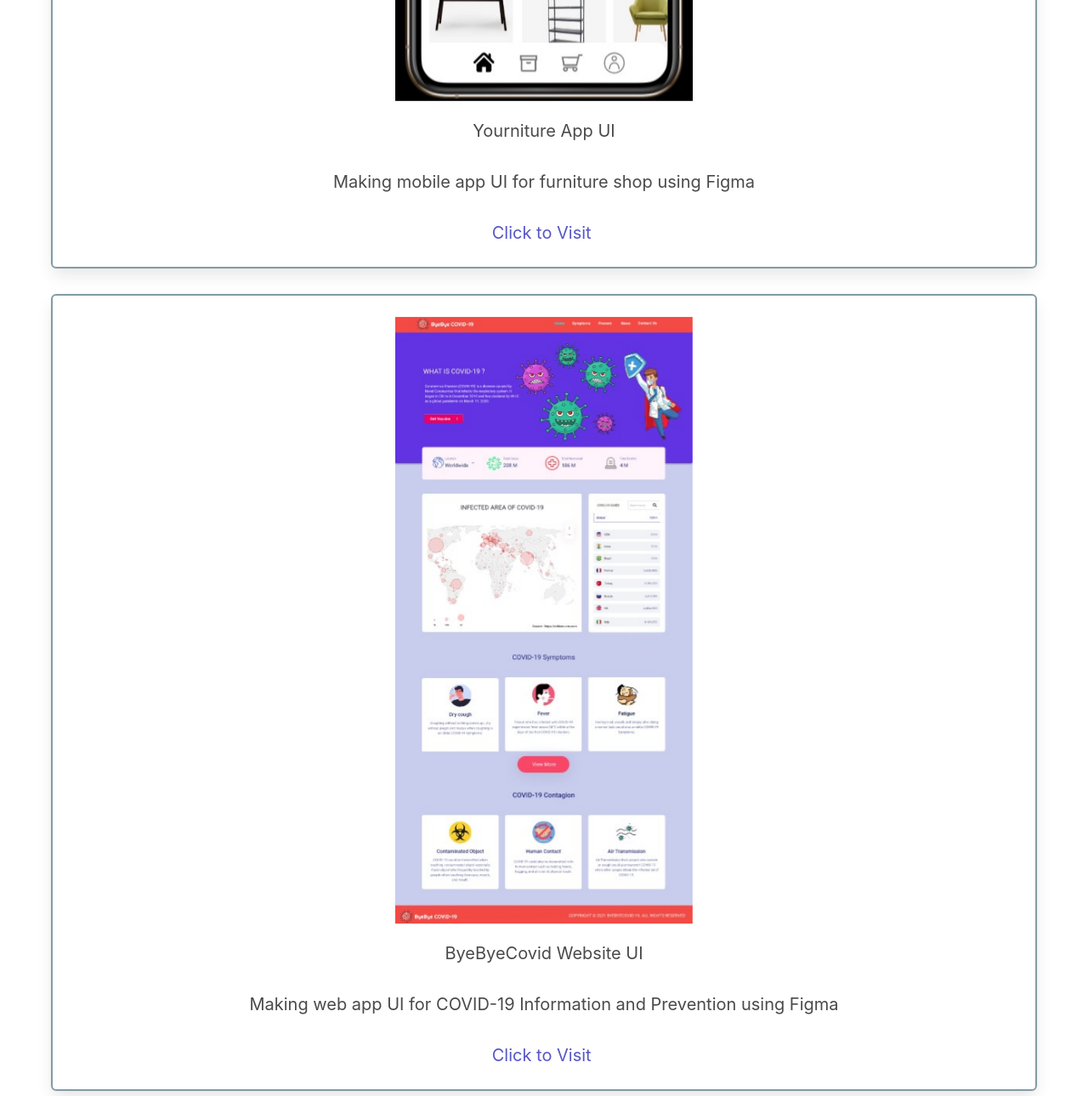
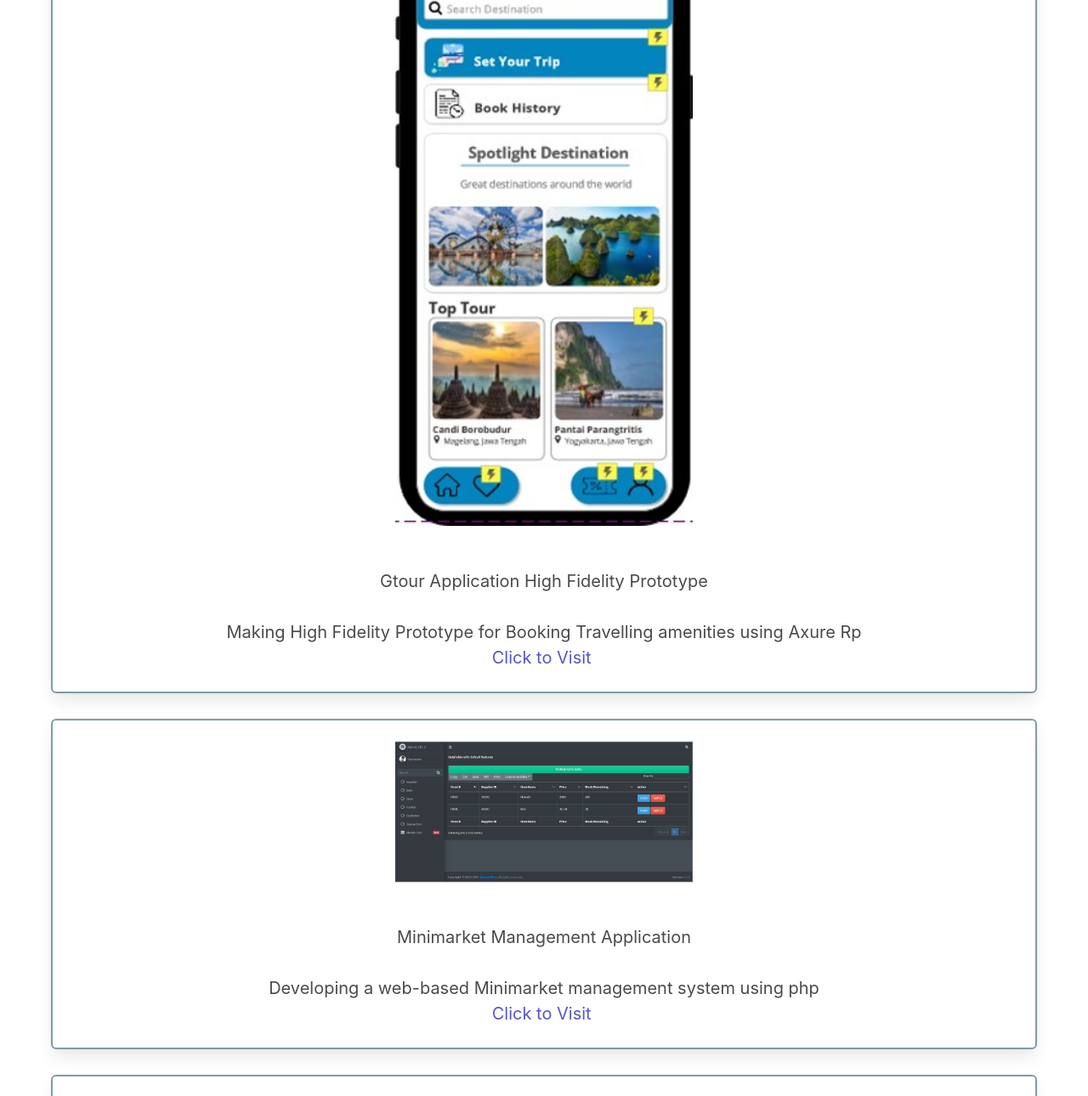
Before and after one commit to KevinPranata/kevinpranata.github.io, a plain HTML site: page index.html in a window 1280 px wide. Shown: the part 4280-5570 px from the top of the page at 85% size. Drawn offline with nearby package versions, Linux system fonts and the light colour scheme.

Commit message:
Update index.html

```diff
--- a/index.html
+++ b/index.html
@@ -206,50 +206,7 @@
                 </div>
 
                 </div>
-                <div class="columns is-multiline is-desktop">
-					<!-- Project 4 -->
-					<div class="column">
-						<div class="box project-text">
-							<article>
-								<div>
-									<figure class="image project-figure">
-                                        <img src="assets/Yourniture.jpg" alt="Image">
-									</figure>
-								</div>
-								<div class= "container has-text-centered">
-									<p>
-                                        Yourniture App UI  <br><br> Making mobile app UI for furniture shop using Figma<br><br>
-									</p>
-								</div>
-                                <div class= "text-center">
-                                    <a href="https://www.figma.com/proto/MJbX6F00dFkbPIfIV215Xc/Yourniture?scaling=scale-down&page-id=0%3A1&starting-point-node-id=110%3A179&node-id=110%3A179" style ="color:rgb(86, 86, 199);">Click to Visit</a>
-                                </p>
-							</article>
-						</div>
-					</div>
-				</div>
-                <div class="columns is-multiline is-desktop">
-					<!-- Project 5 -->
-					<div class="column">
-						<div class="box project-text">
-							<article>
-								<div>
-									<figure class="image project-figure">
-                                        <img src="assets/BYEBYECOVID.jpg" alt="Image">
-									</figure>
-								</div>
-								<div class= "container has-text-centered">
-									<p>
-                                        ByeByeCovid Website UI<br><br> Making web app UI for COVID-19 Information and Prevention using Figma<br><br>
-									</p>
-								</div>
-                                <div class= "text-center">
-                                    <a href="https://www.figma.com/proto/h6CnEQYGEj38PLIuw82rZs/BYEBYECOVID?node-id=0%3A46&scaling=min-zoom&page-id=0%3A1&starting-point-node-id=0%3A46" style ="color:rgb(86, 86, 199);">Click to Visit</a>
-                                </p>
-							</article>
-						</div>
-					</div>
-				</div>
+
                 <div class="columns is-multiline is-desktop">
 					<!-- Project 6 -->
 					<div class="column">
```
